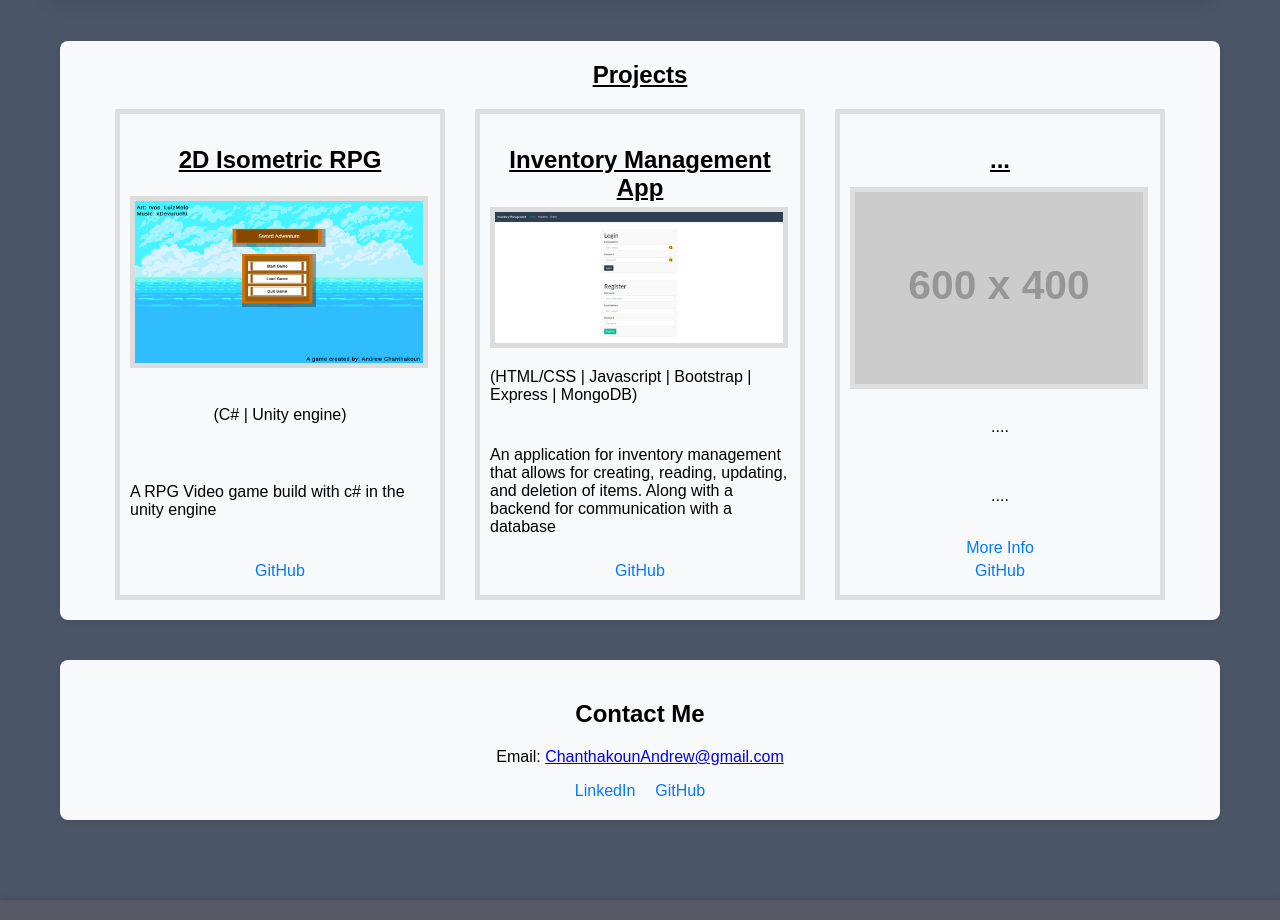
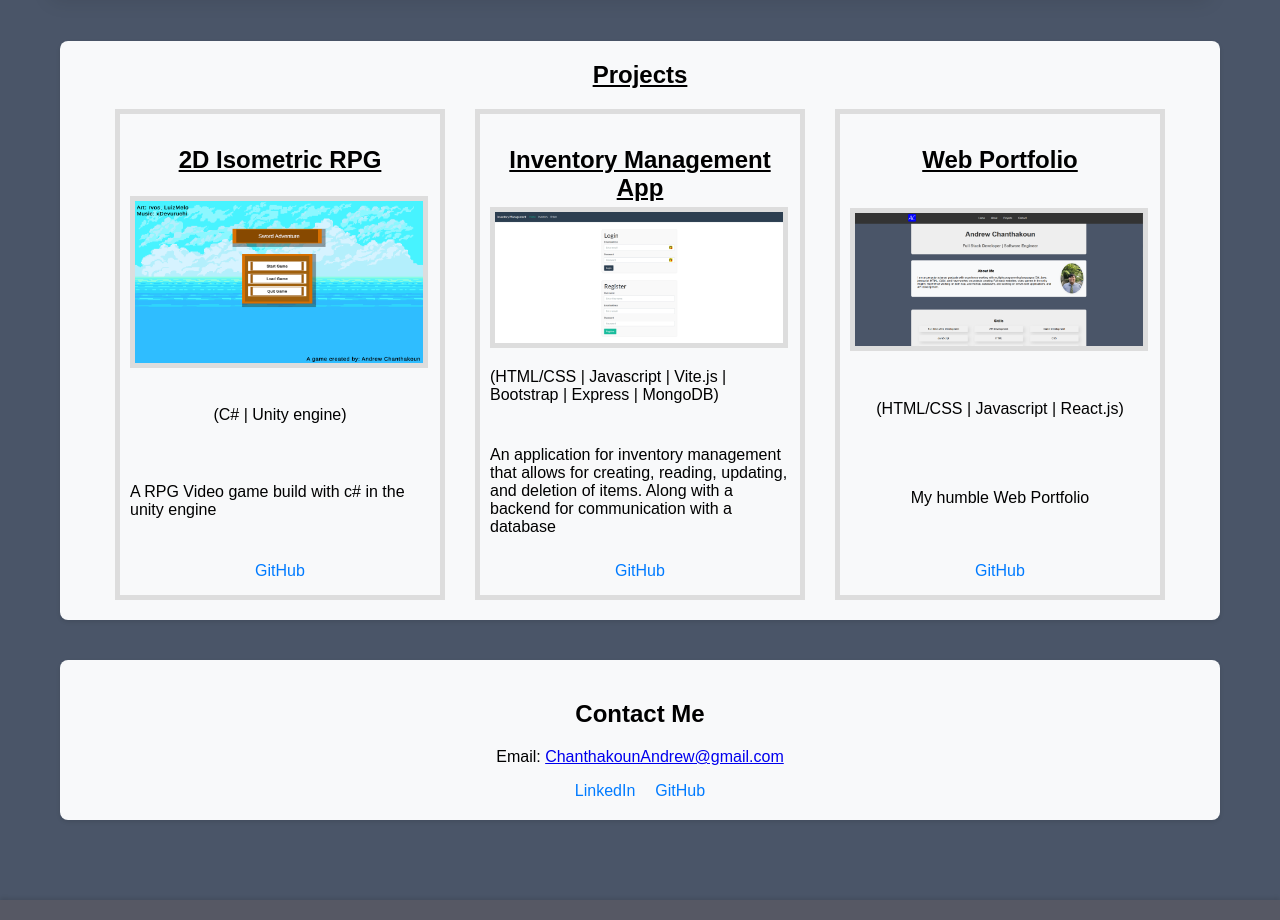
Before and after one commit to chanthakoun2002/web-portfolio, a React (Create React App) app: page /projects in a window 1280 px wide. Shown: the part 1480-2400 px from the top of the page. Built offline with nearby package versions, Linux system fonts and the light colour scheme.

Commit message:
added project card

```diff
--- a/src/components/projects.js
+++ b/src/components/projects.js
@@ -1,7 +1,8 @@
 import React from 'react';
 import ProjectCard from './ProjectCard';
-import Image1  from '../media/GameScreenSwordAdventurer.png';
-import Image2  from '../media/InvenMangApp.png';
+import Image1 from '../media/GameScreenSwordAdventurer.png';
+import Image2 from '../media/InvenMangApp.png';
+import Image3 from '../media/Screenshot 2024-10-05 153128.png';
 
 const Projects = () => {
   const projectData = [
@@ -18,7 +19,7 @@ const Projects = () => {
     {
       title: 'Inventory Management App',
       imgSrc: Image2,
-      info: '(HTML/CSS | Javascript | Bootstrap | Express | MongoDB)', //maybe add logos
+      info: '(HTML/CSS | Javascript | Vite.js | Bootstrap | Express | MongoDB)', //maybe add logos
       description: 'An application for inventory management that allows for creating, reading, updating, and deletion of items. Along with a backend for communication with a database',
       links: [
         // { text: 'More Info', href: 'https://example.com' },
@@ -26,13 +27,12 @@ const Projects = () => {
       ]
     },
     {
-      title: '...',
-      imgSrc: 'https://placehold.co/600x400',
-      info: '....',
-      description: '....',
+      title: 'Web Portfolio',
+      imgSrc: Image3,
+      info: '(HTML/CSS | Javascript | React.js)',
+      description: 'My humble Web Portfolio',
       links: [
-        { text: 'More Info', href: '' },
-        { text: 'GitHub', href: '' }
+        { text: 'GitHub', href: 'https://github.com/chanthakoun2002/web-portfolio' }
       ]
     },
     // {
```
Also changed, not shown: src/media/Screenshot 2024-10-05 153128.png (added), 7 other files (tests, documents, lock files or other folders).
